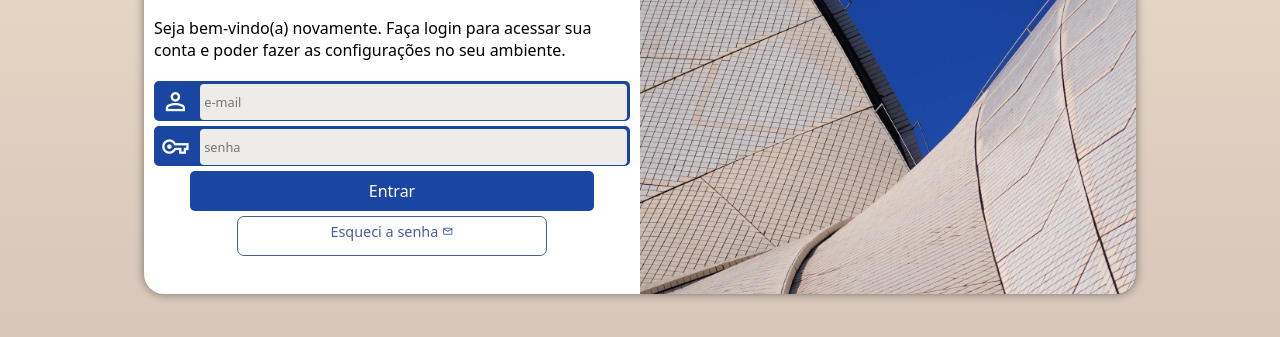
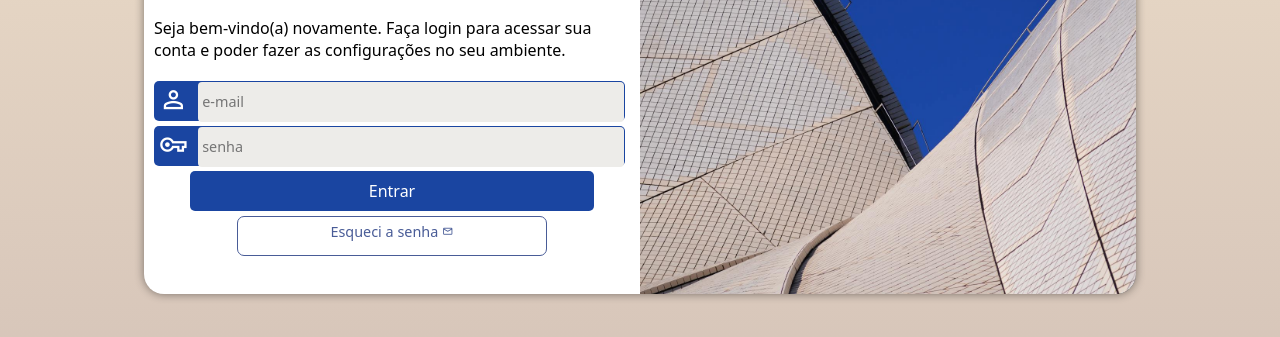
Before and after one commit to ranna-silva/projeto-login, a plain HTML site: page index.html in a window 1280 px wide. Shown: the part 281-618 px from the top of the page. Drawn offline with nearby package versions, Linux system fonts and the light colour scheme.

Commit message:
atualização 2

```diff
--- a/estilos/style.css
+++ b/estilos/style.css
@@ -66,9 +66,9 @@ div#formulario > p {
 
 form > div.campo {
     background-color: #1A45A1;
-    border: 2px solid #1A45A1;
+
     display: block;
-    width: 100%;
+    width: 99%;
     height: 40px;
     border-radius: 5px;
     margin: 5px 0px;
@@ -88,13 +88,13 @@ div.campo > span {
 
 div.campo > input {
     background-color: #edece9;
-    font-size: 0.8em;
+    font-size: 0.9em;
     width: calc(100% - 45px);
     height: 100%;
     border: 0px;
     border-radius: 4px;
     padding: 4px;
-    transform: translateY(-9px);
+    transform: translateY(-7px);
 }
 
 div.campo > input:focus-within {
```
